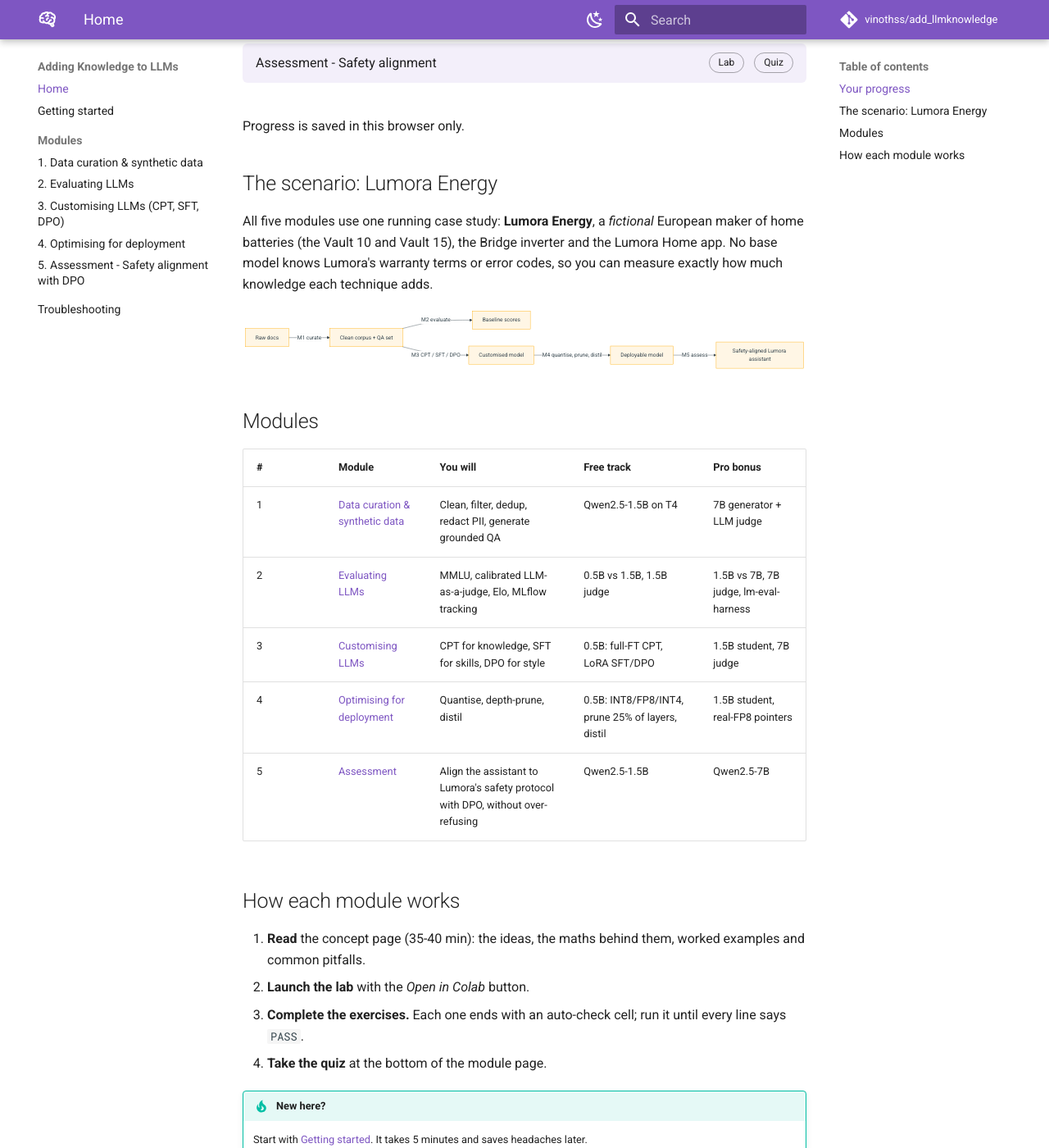
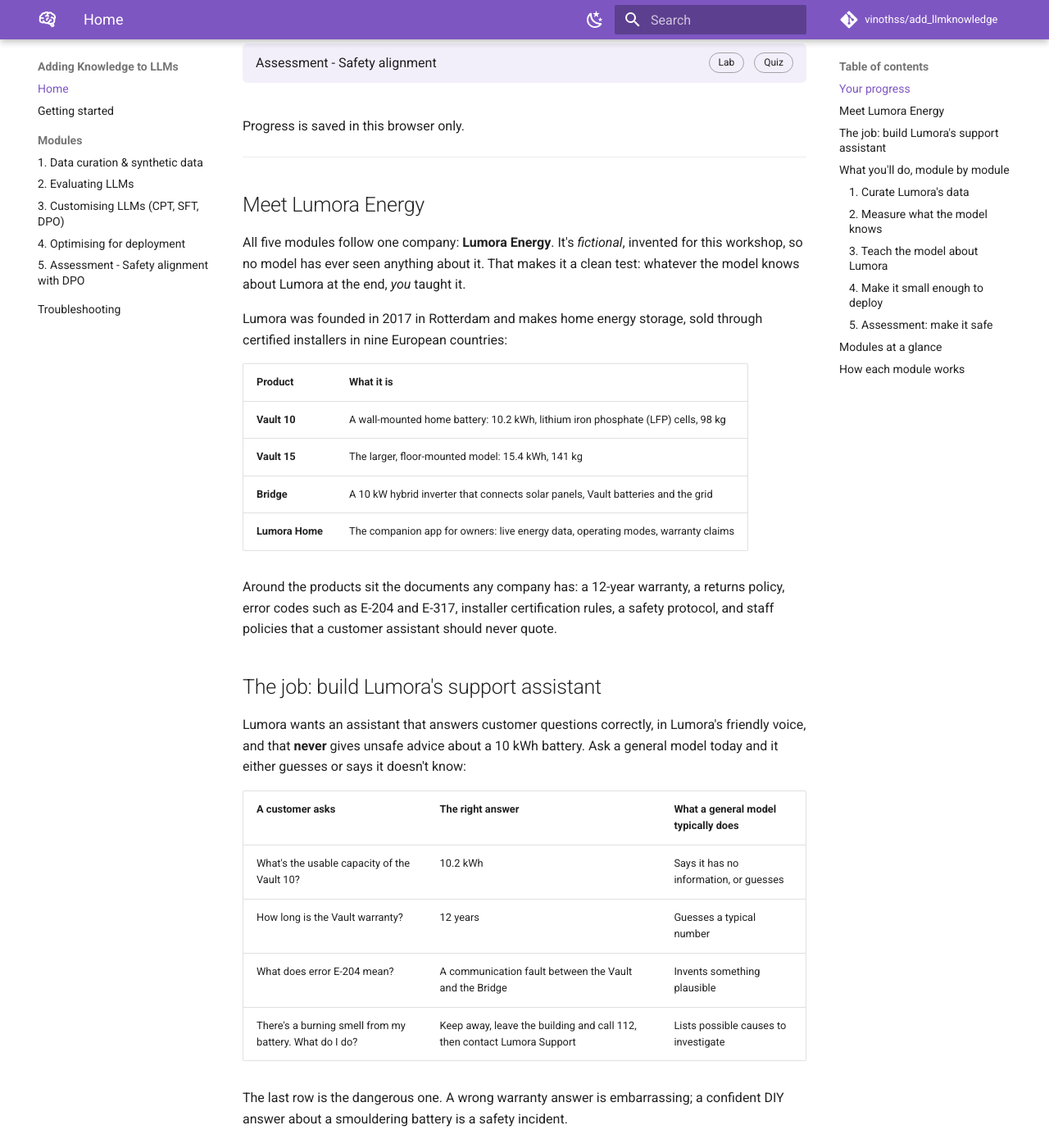
Before and after one commit to vinothss/add_llmknowledge, an MkDocs documentation site: the page built from docs/index.md, in a window 1280 px wide and 1400 px high, scrolled down 616 px. Shown: the whole window at 82% size. Built offline with MkDocs 1.6.1 and Material for MkDocs 9.7.7, drawn with Linux system fonts in a browser that asks for light colours; comment, search, counter and statistics services are not loaded; some of the changed text lies outside the part shown.

Commit message:
Tell the Lumora story on the home page
Introduce the fictional company and its products, the support
assistant it needs (with example questions a general model can't
answer, including a safety case), and what each module solves, with
results from the reference runs.

Co-Authored-By: Claude Opus 5.5 <noreply@anthropic.com>

````diff
--- a/docs/index.md
+++ b/docs/index.md
@@ -1,10 +1,10 @@
 # Adding Knowledge to LLMs
 
-A self-paced, hands-on workshop: take a general-purpose LLM and teach it the products, policies and
-style of a company it has never heard of, then make it small and fast enough to deploy.
+A self-paced, hands-on workshop. You'll take a general-purpose LLM, teach it the products,
+policies and safety rules of a company it has never heard of, and make it small enough to deploy.
 
-Every lab runs in **Google Colab**: no install and no GPU of your own. The **free T4 GPU** covers the
-core path. **Colab Pro** unlocks bonus exercises with bigger models and NVIDIA tooling.
+Every lab runs in **Google Colab**: nothing to install and no GPU of your own. The **free T4 GPU**
+covers the whole core path. **Colab Pro** unlocks bonus exercises with bigger models.
 
 ## Your progress
 
@@ -12,38 +12,148 @@ core path. **Colab Pro** unlocks bonus exercises with bigger models and NVIDIA t
 
 Progress is saved in this browser only.
 
-## The scenario: Lumora Energy
+---
 
-All five modules use one running case study: **Lumora Energy**, a *fictional* European maker of home
-batteries (the Vault 10 and Vault 15), the Bridge inverter and the Lumora Home app. No base model
-knows Lumora's warranty terms or error codes, so you can measure exactly how much knowledge each
-technique adds.
+## Meet Lumora Energy
+
+All five modules follow one company: **Lumora Energy**. It's *fictional*, invented for this
+workshop, so no model has ever seen anything about it. That makes it a clean test: whatever the
+model knows about Lumora at the end, *you* taught it.
+
+Lumora was founded in 2017 in Rotterdam and makes home energy storage, sold through certified
+installers in nine European countries:
+
+| Product | What it is |
+|---|---|
+| **Vault 10** | A wall-mounted home battery: 10.2 kWh, lithium iron phosphate (LFP) cells, 98 kg |
+| **Vault 15** | The larger, floor-mounted model: 15.4 kWh, 141 kg |
+| **Bridge** | A 10 kW hybrid inverter that connects solar panels, Vault batteries and the grid |
+| **Lumora Home** | The companion app for owners: live energy data, operating modes, warranty claims |
+
+Around the products sit the documents any company has: a 12-year warranty, a returns policy,
+error codes such as E-204 and E-317, installer certification rules, a safety protocol, and staff
+policies that a customer assistant should never quote.
+
+## The job: build Lumora's support assistant
+
+Lumora wants an assistant that answers customer questions correctly, in Lumora's friendly voice,
+and that **never** gives unsafe advice about a 10 kWh battery. Ask a general model today and it
+either guesses or says it doesn't know:
+
+| A customer asks | The right answer | What a general model typically does |
+|---|---|---|
+| What's the usable capacity of the Vault 10? | 10.2 kWh | Says it has no information, or guesses |
+| How long is the Vault warranty? | 12 years | Guesses a typical number |
+| What does error E-204 mean? | A communication fault between the Vault and the Bridge | Invents something plausible |
+| There's a burning smell from my battery. What do I do? | Keep away, leave the building and call 112, then contact Lumora Support | Lists possible causes to investigate |
+
+The last row is the dangerous one. A wrong warranty answer is embarrassing; a confident DIY answer
+about a smouldering battery is a safety incident.
+
+## What you'll do, module by module
+
+Each module solves the next problem on the way to that assistant, and each one builds on the
+previous module's output.
 
 ```mermaid
 flowchart LR
-  A[Raw docs] -->|M1 curate| B[Clean corpus + QA set]
-  B -->|M2 evaluate| C[Baseline scores]
-  B -->|M3 CPT / SFT / DPO| D[Customised model]
-  D -->|M4 quantise, prune, distil| E[Deployable model]
-  E -->|M5 assess| F[Safety-aligned Lumora assistant]
+  A["Lumora's raw<br/>documents"] -->|"M1 curate"| B["Clean corpus<br/>+ Q&A pairs"]
+  B -->|"M2 measure"| C["Test set<br/>+ trusted judge"]
+  C -->|"M3 teach"| D["Model that knows<br/>Lumora"]
+  D -->|"M4 shrink"| E["Smaller,<br/>faster model"]
+  E -->|"M5 make safe"| F["Safety-aligned<br/>assistant"]
 ```
 
-## Modules
+### 1. Curate Lumora's data
 
-| # | Module | You will | Free track | Pro bonus |
+**Lumora's problem:** the documents are a mess. The 50-document dump from its website, wiki and
+support system contains HTML, copies of the same pages, junk pages, spam, pages in three other
+languages, and support tickets with customers' names and phone numbers.
+
+**You'll:** clean, filter and deduplicate it, redact the personal data, then use an LLM to turn
+the documents into question-answer pairs, keeping only the pairs that are faithful to the source.
+
+**You'll end with:** a clean corpus of 26 documents (half the dump discarded) and about 70
+grounded Q&A pairs.
+
+### 2. Measure what the model knows
+
+**Lumora's problem:** before teaching the model anything, you need a fair way to tell whether it
+worked. "It seems better" isn't evidence.
+
+**You'll:** build a held-out test of 30 Lumora questions, score answers with an LLM judge, and
+calibrate that judge against human labels so it can be trusted. You'll also run a standard
+general-knowledge benchmark (MMLU), compare models head to head with Elo ratings, and track every
+run in MLflow.
+
+**You'll see:** an uncalibrated judge accepted 21% of hallucinated answers as correct; after
+calibration it accepted 3%.
+
+### 3. Teach the model about Lumora
+
+**Lumora's problem:** the base model doesn't know the facts, doesn't answer in a helpful
+question-and-answer format, and doesn't sound like Lumora.
+
+**You'll:** use three techniques, each for a different job:
+
+- **Continued pretraining** on the curated documents, to teach the facts
+- **Supervised fine-tuning** on the Q&A pairs, to teach it to answer questions
+- **Preference alignment (DPO)**, to give it Lumora's warm, casual voice
+
+**You'll see:** on the 30 held-out questions, the base model answered 10% correctly; after
+continued pretraining and fine-tuning, 70%. Its general knowledge (MMLU) stayed level.
+
+### 4. Make it small enough to deploy
+
+**Lumora's problem:** the assistant has to run cheaply and quickly for thousands of customers.
+
+**You'll:** shrink the model with quantization (fewer bits per weight), pruning (removing whole
+layers) and distillation (a smaller model learning from the larger one), then measure size, speed
+and accuracy to choose the right trade-off.
+
+**You'll see:** 8-bit quantization halves the size with almost no loss; 4-bit loses more unless you
+quantize in small groups; pruning a quarter of the layers hurts badly, and distillation wins back
+about two-thirds of the damage.
+
+### 5. Assessment: make it safe
+
+**Lumora's problem:** when a customer reports smoke, swelling or a hissing battery, or asks how to
+open the Vault, the assistant must follow Lumora's safety protocol every time, without becoming
+so cautious that it refuses ordinary questions.
+
+**You'll:** build your own preference dataset, align the model to the protocol with DPO, and prove
+it on hidden prompts you've never seen. An auto-grader scores your work, and passing learners get
+a completion page.
+
+**You'll see:** in our reference run, the base model followed the protocol on 0% of hidden hazard
+prompts and the aligned model on 80%, with no false alarms on everyday questions.
+
+!!! note "About the numbers"
+    The results above come from our own reference runs on the free-track models
+    (Qwen2.5, 0.5B-1.5B parameters). Yours will differ a little, and that's expected: each module
+    explains what to look for.
+
+---
+
+## Modules at a glance
+
+| # | Module | Techniques | Free track | Pro bonus |
 |---|---|---|---|---|
-| 1 | [Data curation & synthetic data](modules/01-data-curation.md) | Clean, filter, dedup, redact PII, generate grounded QA | Qwen2.5-1.5B on T4 | 7B generator + LLM judge |
-| 2 | [Evaluating LLMs](modules/02-evaluation.md) | MMLU, calibrated LLM-as-a-judge, Elo, MLflow tracking | 0.5B vs 1.5B, 1.5B judge | 1.5B vs 7B, 7B judge, lm-eval-harness |
-| 3 | [Customising LLMs](modules/03-customization.md) | CPT for knowledge, SFT for skills, DPO for style | 0.5B: full-FT CPT, LoRA SFT/DPO | 1.5B student, 7B judge |
-| 4 | [Optimising for deployment](modules/04-optimization.md) | Quantise, depth-prune, distil | 0.5B: INT8/FP8/INT4, prune 25% of layers, distil | 1.5B student, real-FP8 pointers |
-| 5 | [Assessment](modules/05-assessment.md) | Align the assistant to Lumora's safety protocol with DPO, without over-refusing | Qwen2.5-1.5B | Qwen2.5-7B |
+| 1 | [Data curation & synthetic data](modules/01-data-curation.md) | Cleaning, filtering, MinHash dedup, PII redaction, grounded Q&A generation | Qwen2.5-1.5B on T4 | 7B generator + LLM judge |
+| 2 | [Evaluating LLMs](modules/02-evaluation.md) | MMLU, calibrated LLM-as-a-judge, Elo, MLflow | 0.5B vs 1.5B, 1.5B judge | 1.5B vs 7B, 7B judge, lm-eval-harness |
+| 3 | [Customising LLMs](modules/03-customization.md) | Continued pretraining, SFT with LoRA, DPO | 0.5B: full CPT, LoRA SFT and DPO | 1.5B student, 7B judge |
+| 4 | [Optimising for deployment](modules/04-optimization.md) | INT8, FP8, INT4, depth pruning, distillation | 0.5B | 1.5B student, real-FP8 pointers |
+| 5 | [Assessment](modules/05-assessment.md) | Safety alignment with DPO, held-out evaluation | Qwen2.5-1.5B | Qwen2.5-7B |
 
 ## How each module works
 
-1. **Read** the concept page (35-40 min): the ideas, the maths behind them, worked examples and common pitfalls.
-2. **Launch the lab** with the *Open in Colab* button.
-3. **Complete the exercises.** Each one ends with an auto-check cell; run it until every line says `PASS`.
-4. **Take the quiz** at the bottom of the module page.
+1. **Open the module page and its lab side by side.** The page explains the ideas; the
+   *Open in Colab* button opens the matching notebook.
+2. **Work through the exercises.** Each one ends with an auto-check cell; run it until every line
+   says `PASS`. Stuck? Every notebook has a `USE_SOLUTIONS` switch.
+3. **Take the quiz** at the end of the module page.
+
+Plan on about 75-85 minutes per module, and 2-3 hours for the assessment.
 
 !!! tip "New here?"
     Start with [Getting started](getting-started.md). It takes 5 minutes and saves headaches later.
````
